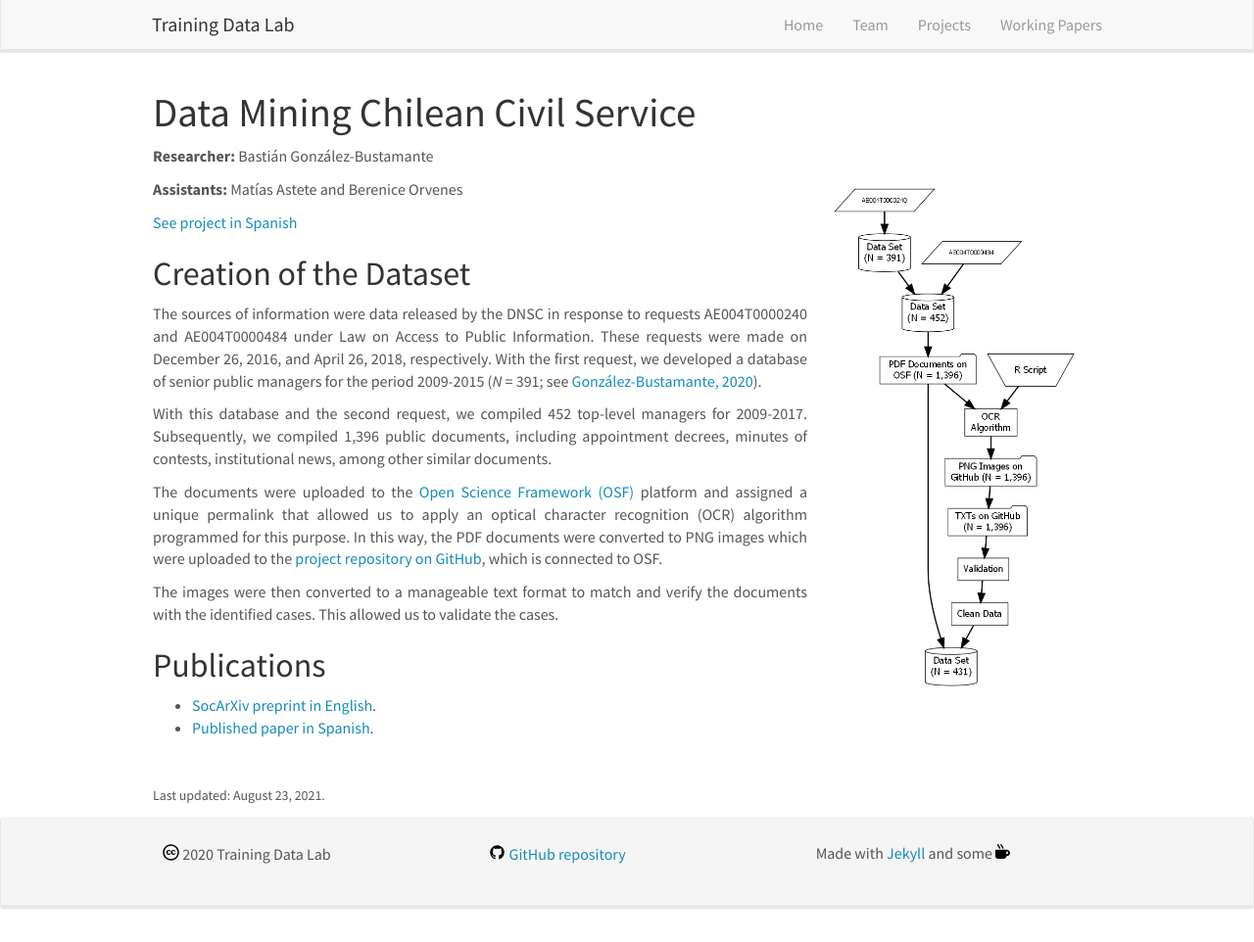
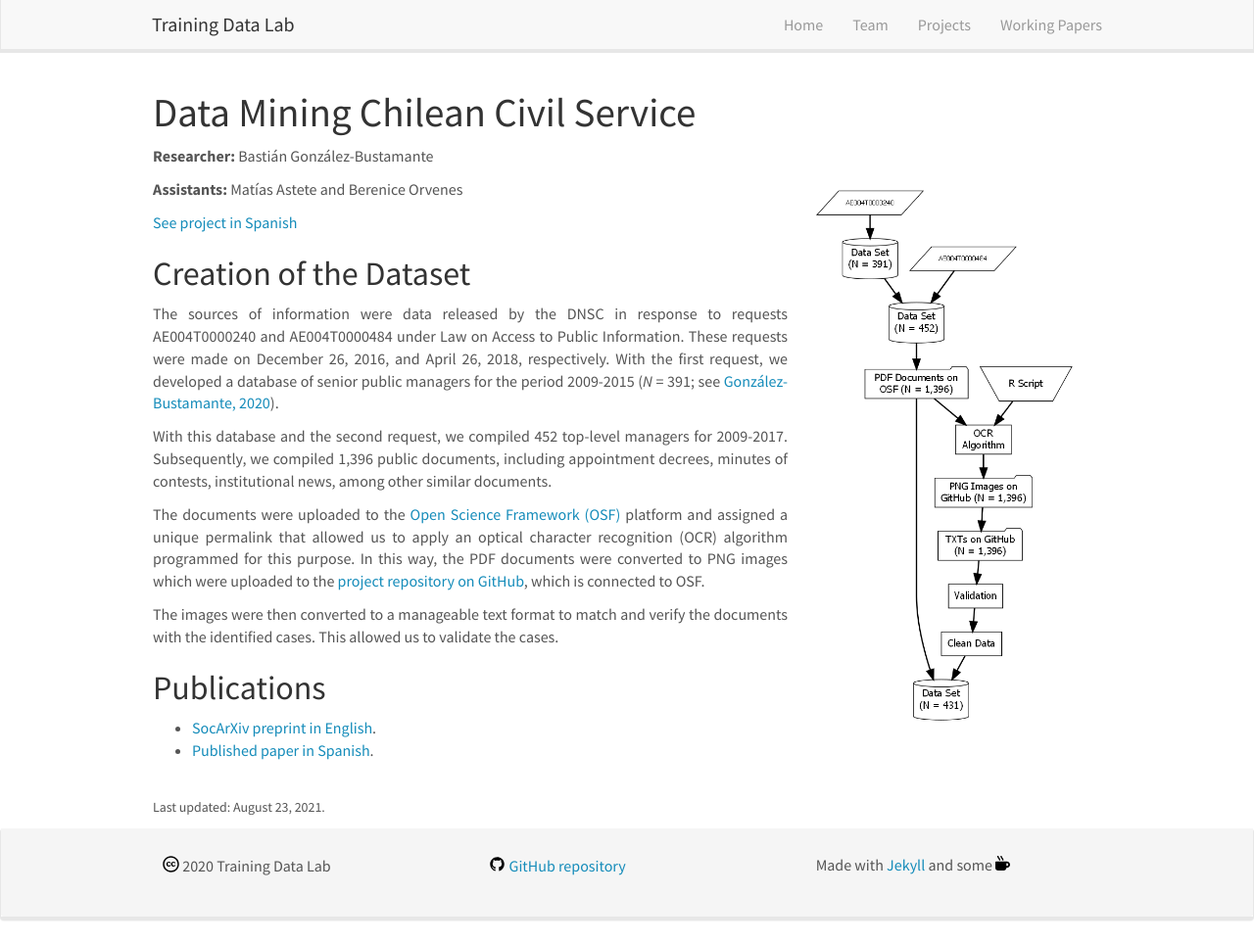
Before and after one commit to training-datalab/old-training-datalab.com, a Jekyll site: the page built from _pages/data-mining-civil-service.md, in a window 1280 px wide and 962 px high. Shown: the whole window at 98% size. Built offline with Jekyll 4.4.1, drawn with Linux system fonts in a browser that asks for light colours; nearby versions of some CDN libraries.

Commit message:
Update data-mining-civil-service.md

```diff
--- a/_pages/data-mining-civil-service.md
+++ b/_pages/data-mining-civil-service.md
@@ -8,7 +8,7 @@
 
 # Data Mining Chilean Civil Service
 
-![]({{ site.url }}{{ site.baseurl }}/images/lab-diagrams/datsaset_diagram.png){: style="width: 300px; float: right; border: 10px"}
+![]({{ site.url }}{{ site.baseurl }}/images/lab-diagrams/datsaset_diagram.png){: style="width: 320px; float: right; border: 10px"}
 
 **Researcher:** Bastián González-Bustamante
 
@@ -33,5 +33,4 @@
 <li><a href="https://doi.org/10.22370/rgp.2020.9.2.2920" target="_blank">Published paper in Spanish</a>.</li>
 </ul>
 <br />
-
 <small>Last updated: August 23, 2021.</small>
```
